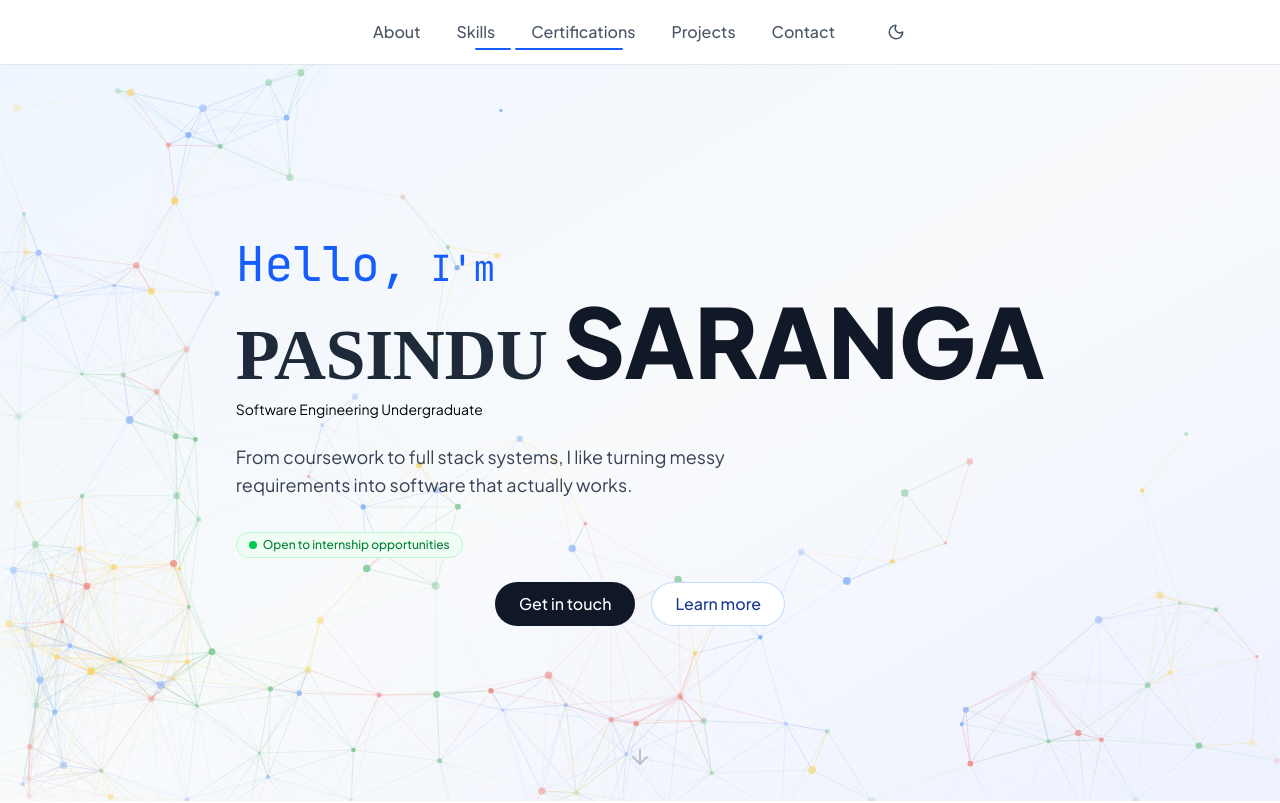
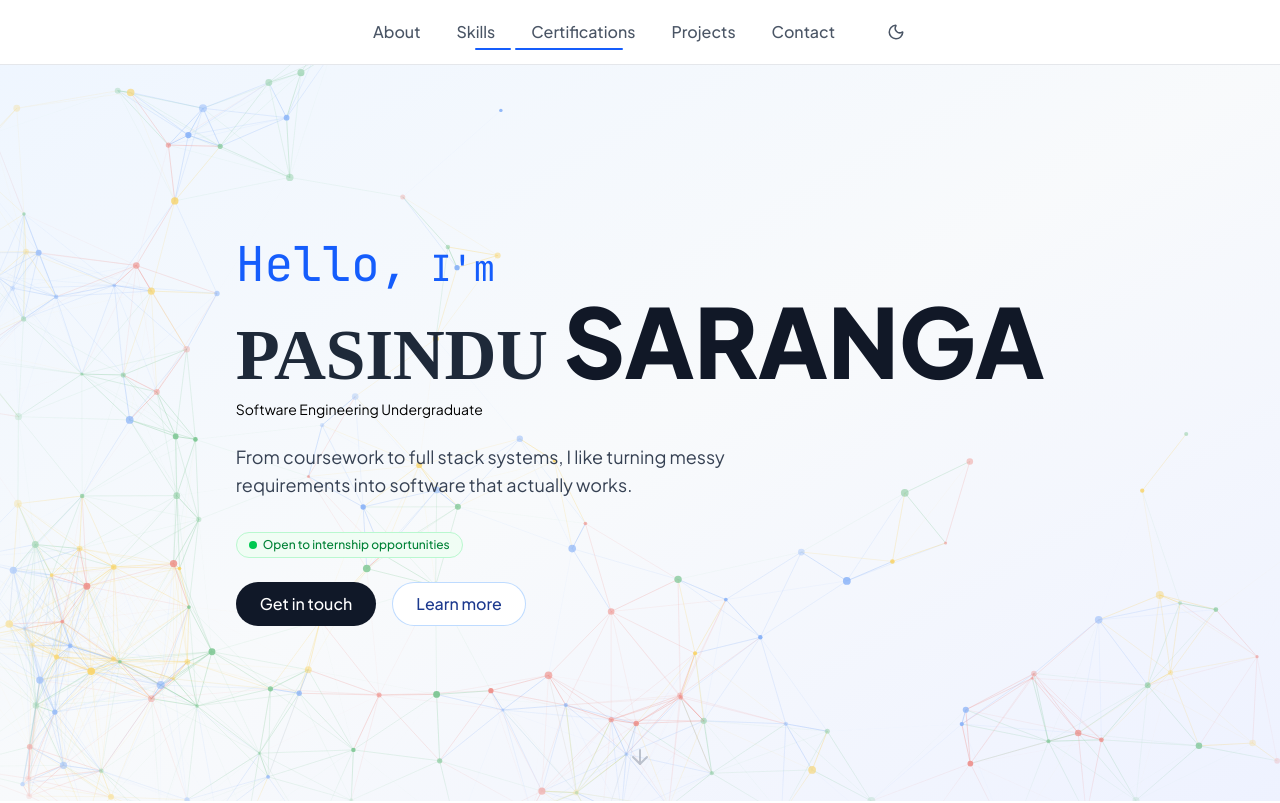
Before and after one commit to SAR4NGA/portfolio, a React (Vite) app: page / in a window 1280 px wide. Shown: the top 803 px of the page. Built offline with nearby package versions, Linux system fonts and the light colour scheme; a web font is replaced by a local one.

Commit message:
style(hero): left align hero action buttons

```diff
--- a/src/pages/Home.tsx
+++ b/src/pages/Home.tsx
@@ -149,7 +149,7 @@ export default function Home() {
             initial={{ opacity: 0 }}
             animate={{ opacity: 1 }}
             transition={{ duration: 0.5, delay: 0.5 }}
-            className="flex items-center justify-center gap-4"
+            className="flex items-center justify-start gap-4"
           >
             <a
               href="#contact"
```
